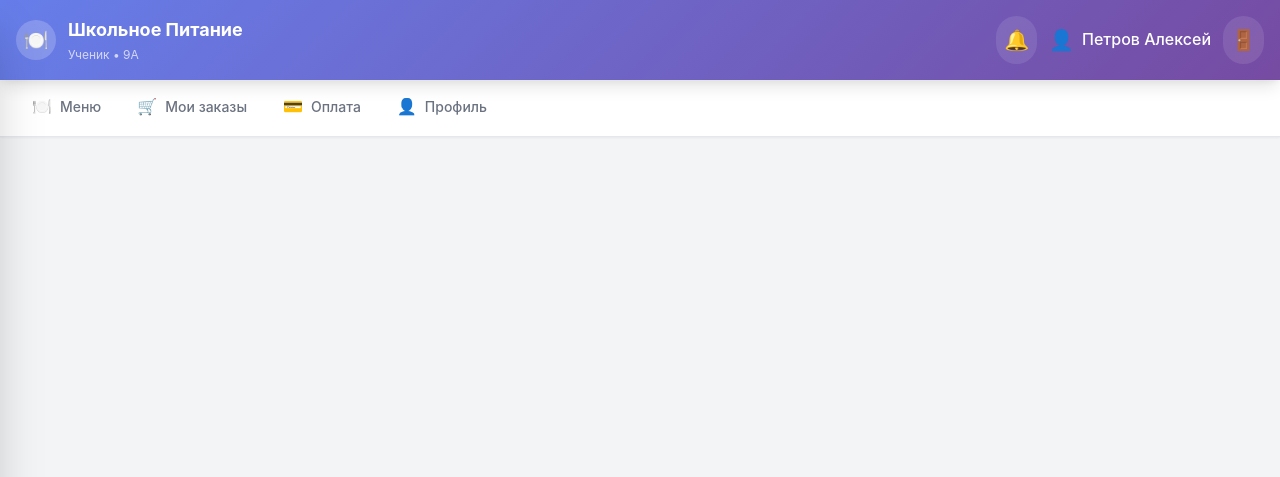
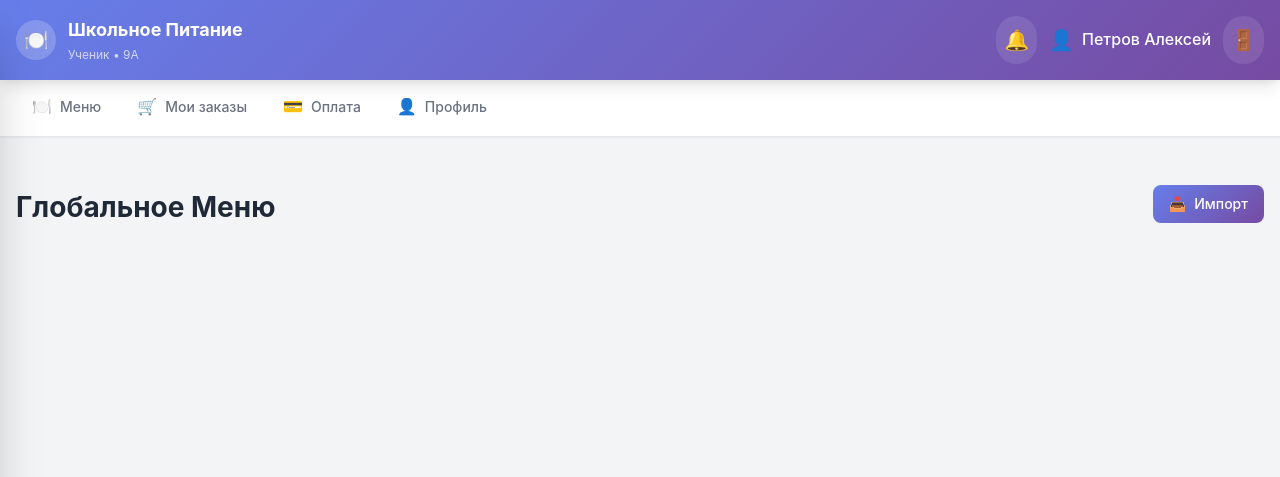
Before and after one commit to VladSunny/Hakaton, a Flask app: template templates/admin/global_menu.html in a window 1280 px wide. Shown: the top 477 px of the page. Run offline with Flask 3, Linux system fonts and the light colour scheme; the template is opened without the code that fills it, so the values that code supplies are empty; a user stored in the database is signed in; data comes from the database, SQL or seed files in the repository.

Commit message:
global_menu hmtl

```diff
--- a/pyproject.toml
+++ b/pyproject.toml
@@ -7,6 +7,7 @@ requires-python = ">=3.12"
 dependencies = [
     "flask>=3.1.2",
     "flask-login>=0.6.3",
+    "flask-mail>=0.10.0",
     "flask-sqlalchemy>=3.1.1",
     "requests>=2.32.5",
 ]
--- a/templates/admin/global_menu.html
+++ b/templates/admin/global_menu.html
@@ -3,5 +3,50 @@
 {% block title %}Статистика{% endblock %}
 
 {% block content %}
+<div class="page-top-spacing">
+    <div class="page-header">
+        <div class="reports-header">
+            <div class="reports-header-left">
+                <h2 class="page-title">Глобальное Меню</h2>
+            </div>
+            <div class="reports-header-actions">
+                <button onclick="exportReport()" class="btn btn-primary">
+                    <span>📥</span> Импорт
+                </button>
+            </div>
+        </div>
+    </div>
+</div>
+
+<div class="flex flex-col gap-3">
+    {% for item in menu %}
+        <div class="stat-card">
+             <div class="menu-card-body">
+                <h4 class="menu-card-title"> {{ item.name }} </h4>
+
+                <div class="menu-card-header">
+                    <span class="menu-card-price"> 1000 ₽</span>
+                </div>
+
+                <div class="menu-card-meta">
+                    <i class="fas fa-fire text-orange-400"></i>
+                    <span> 1000 ккал</span>
+                </div>
+
+                <div>
+                    Количество
+                </div>
+
+                <div>
+                    Ингредиенты
+                </div>
+
+                <div>
+                    Тип
+                </div>
+             </div>
+        </div>
+    {% endfor %}
+</div>
 
 {% endblock %}
```
Also changed, not shown: 1 other file.
